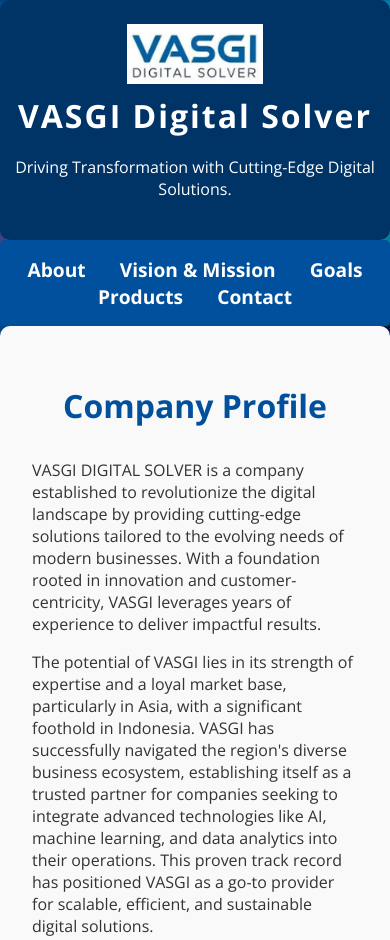
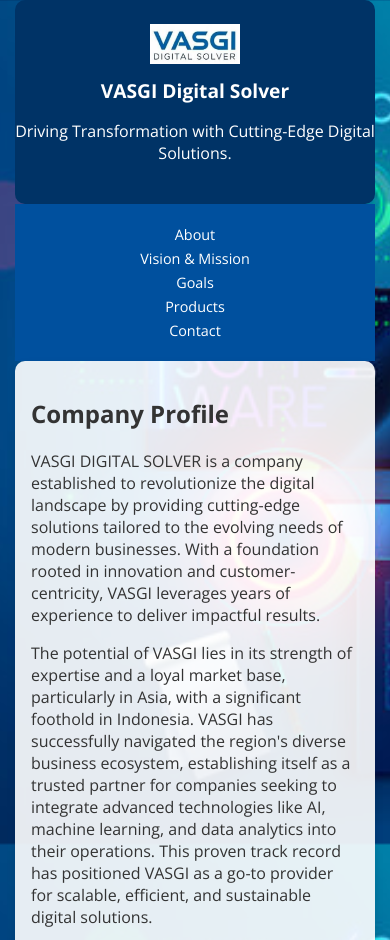
Before and after one commit to swivano/VASGI, a plain HTML site: page index.html in a window 390 px wide. Shown: the top 940 px of the page. Drawn offline with nearby package versions, Linux system fonts and the light colour scheme; files whose address does not match are found by name.

Commit message:
Update index.html

```diff
--- a/index.html
+++ b/index.html
@@ -4,95 +4,108 @@
     <meta charset="UTF-8">
     <meta name="viewport" content="width=device-width, initial-scale=1.0">
     <title>VASGI Digital Solver</title>
-
     <style>
+        /* General Body Styling */
         body {
             font-family: 'Open Sans', sans-serif;
             margin: 0 auto;
             padding: 0;
-            max-width: 600px;
-            background: url('software.jpg') no-repeat center center fixed;
+            max-width: 700px;
+            background: url('C:/Users/DELL/Downloads/Software_company_vasgi/software.jpg') no-repeat center center fixed;
             background-size: cover;
             color: #333;
         }
+
         header, footer {
             background-color: #003366;
             color: white;
             text-align: center;
             padding: 1.5em 0;
             border-radius: 10px;
-            position: relative;
         }
+
         header img {
             height: 60px;
             display: block;
             margin: 0 auto;
         }
+
         header h1 {
-            font-size: 2em;
-            letter-spacing: 2px;
-            margin: 10px 0;
+            font-size: 1.8em;
         }
+
         nav {
             text-align: center;
             background: #00509E;
             padding: 1em 0;
-            border-radius: 5px;
         }
+
         nav a {
             color: white;
-            margin: 0 15px;
+            margin: 0 10px;
             text-decoration: none;
-            font-size: 1.2em;
-            font-weight: bold;
-            cursor: pointer;
+            font-size: 1em;
         }
-        nav a:hover {
-            text-decoration: underline;
-        }
+
         section {
-            display: none;
-            padding: 2em;
-            margin-bottom: 2em;
-            background: #f9f9f9;
+            padding: 1em;
+            margin-bottom: 1em;
+            background: rgba(255, 255, 255, 0.9);
             box-shadow: 0 4px 8px rgba(0, 0, 0, 0.1);
             border-radius: 10px;
         }
-        section.active {
-            display: block;
-        }
-        section h2 {
-            text-align: center;
-            color: #00509E;
-            font-size: 2em;
-            margin-bottom: 1em;
-        }
-        .product-table {
+
+        /* Responsive Images */
+        .product-table img {
             width: 100%;
-            border-collapse: collapse;
-            background-color: #000;
-            color: white;
-        }
-        .product-table td {
-            vertical-align: top;
-            padding: 10px;
-            color: white;
-        }
-        .product-table .title-row {
-            background-color: #b0b0b0;
-            color: white;
-            text-align: left;
-            font-weight: bold;
-            font-size: 1.2em;
-        }
-        .product-table img {
-            width: 300px;
-            height: 200px;
-            object-fit: cover;
-            display: block;
-            margin: 0 auto;
+            height: auto;
             border: 3px solid #00509E;
             border-radius: 10px;
+        }
+
+        /* Media Queries for Responsiveness */
+        @media (max-width: 768px) {
+            body {
+                max-width: 100%;
+                padding: 0 15px;
+            }
+
+            header h1 {
+                font-size: 1.5em;
+            }
+
+            nav a {
+                font-size: 0.9em;
+            }
+
+            section h2 {
+                font-size: 1.5em;
+            }
+
+            .product-table td {
+                display: block;
+                text-align: center;
+            }
+        }
+
+        @media (max-width: 480px) {
+            header img {
+                height: 40px;
+            }
+
+            header h1 {
+                font-size: 1.2em;
+            }
+
+            nav a {
+                display: block;
+                margin: 5px 0;
+            }
+
+            .product-table td {
+                display: block;
+                text-align: center;
+            }
         }
     </style>
     <script>
@@ -109,11 +122,9 @@
 <body>
 
 <header>
-    <img src="vasgilogo.png" alt="VASGI Logo">
+    <img src="C:/Users/DELL/Downloads/Software_company_vasgi/vasgilogo.png" alt="VASGI Logo">
     <h1>VASGI Digital Solver</h1>
-    <h3 style="color: #003366;"></h3>
     <p>Driving Transformation with Cutting-Edge Digital Solutions.</p>
-</header>
 </header>
 
 <nav>
@@ -127,12 +138,9 @@
 <section id="Our Company" class="active">
     <h2>Company Profile</h2>
     <p>VASGI DIGITAL SOLVER is a company established to revolutionize the digital landscape by providing cutting-edge solutions tailored to the evolving needs of modern businesses. With a foundation rooted in innovation and customer-centricity, VASGI leverages years of experience to deliver impactful results.</p>
-
     <p>The potential of VASGI lies in its strength of expertise and a loyal market base, particularly in Asia, with a significant foothold in Indonesia. VASGI has successfully navigated the region's diverse business ecosystem, establishing itself as a trusted partner for companies seeking to integrate advanced technologies like AI, machine learning, and data analytics into their operations. This proven track record has positioned VASGI as a go-to provider for scalable, efficient, and sustainable digital solutions.</p>
-
     <p>VASGI's approach emphasizes collaboration with businesses of all sizes, from startups to multinational corporations, ensuring that every solution is tailored to meet specific challenges. By prioritizing innovation and adaptability, VASGI not only meets current demands but also anticipates future industry trends, ensuring long-term client success.</p>
 </section>
-
 
 <section id="vision">
     <h2>Vision & Mission</h2>
```
